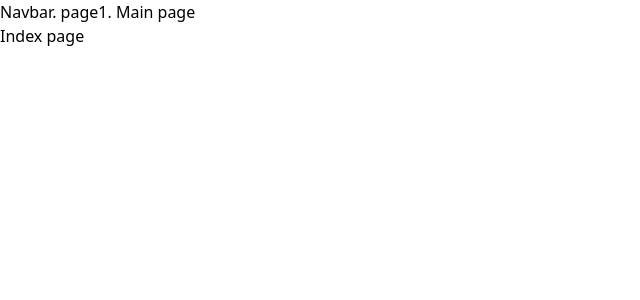
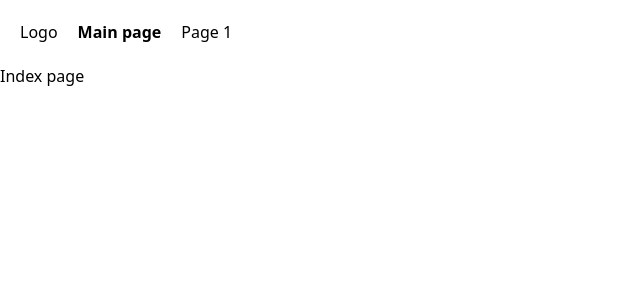
Before and after one commit to YuriiRG/hacker-news-client, a React (Vite) app: page / in a window 1280 px wide. Shown: the top 300 px of the page, without its empty margins (0-640 px from the left). Built offline with nearby package versions, Linux system fonts and the light colour scheme.

Commit message:
Separate into different components

```diff
--- a/src/App.tsx
+++ b/src/App.tsx
@@ -1,18 +1,17 @@
 import { lazy, Suspense } from 'react';
-import { Link, Route, Switch } from 'wouter';
+import { Route, Switch } from 'wouter';
+import NavBar from './components/NavBar';
+import Loader from './routes/Loader';
 
 const Root = lazy(() => import('./routes/Root'));
 const Page1 = lazy(() => import('./routes/Page1'));
+const NotFound = lazy(() => import('./routes/NotFound'));
 
 export default function App() {
   return (
     <div className='flex flex-col min-h-screen'>
-      <div className='flex-grow-0'>
-        Navbar. <Link href='/page1'>page1</Link>.{' '}
-        <Link href='/'>Main page</Link>
-      </div>
-      <Suspense fallback={<>Loading...</>}>
-        <div className='flex-grow'>
+      <NavBar />
+      <Suspense fallback={<Loader />}>
         <Switch>
           <Route path='/'>
             <Root />
@@ -20,9 +19,10 @@ export default function App() {
           <Route path='/page1'>
             <Page1 />
           </Route>
-            <Route>Not found</Route>
+          <Route>
+            <NotFound />
+          </Route>
         </Switch>
-        </div>
       </Suspense>
     </div>
   );
--- /dev/null
+++ b/src/components/NavBar.tsx
@@ -0,0 +1,11 @@
+import NavLink from './NavLink';
+
+export default function NavBar() {
+  return (
+    <div className='flex p-5 gap-5'>
+      <div>Logo</div>
+      <NavLink href='/'>Main page</NavLink>
+      <NavLink href='/page1'>Page 1</NavLink>
+    </div>
+  );
+}
--- /dev/null
+++ b/src/components/NavLink.tsx
@@ -0,0 +1,16 @@
+import { ReactNode } from 'react';
+import { Link, useRoute } from 'wouter';
+
+export type NavLinkProps = {
+  href: string;
+  children: ReactNode;
+};
+
+export default function NavLink(props: NavLinkProps) {
+  const [isActive] = useRoute(props.href);
+  return (
+    <Link href={props.href} className={isActive ? 'font-bold' : ''}>
+      {props.children}
+    </Link>
+  );
+}
--- /dev/null
+++ b/src/routes/Loader.tsx
@@ -0,0 +1,3 @@
+export default function Loader() {
+  return <></>;
+}
--- /dev/null
+++ b/src/routes/NotFound.tsx
@@ -0,0 +1,7 @@
+export default function NotFound() {
+  return (
+    <div className='flex flex-grow items-center justify-center text-4xl'>
+      Error 404: Not found
+    </div>
+  );
+}
```
Lines whose indentation alone changed are shown as unchanged.
